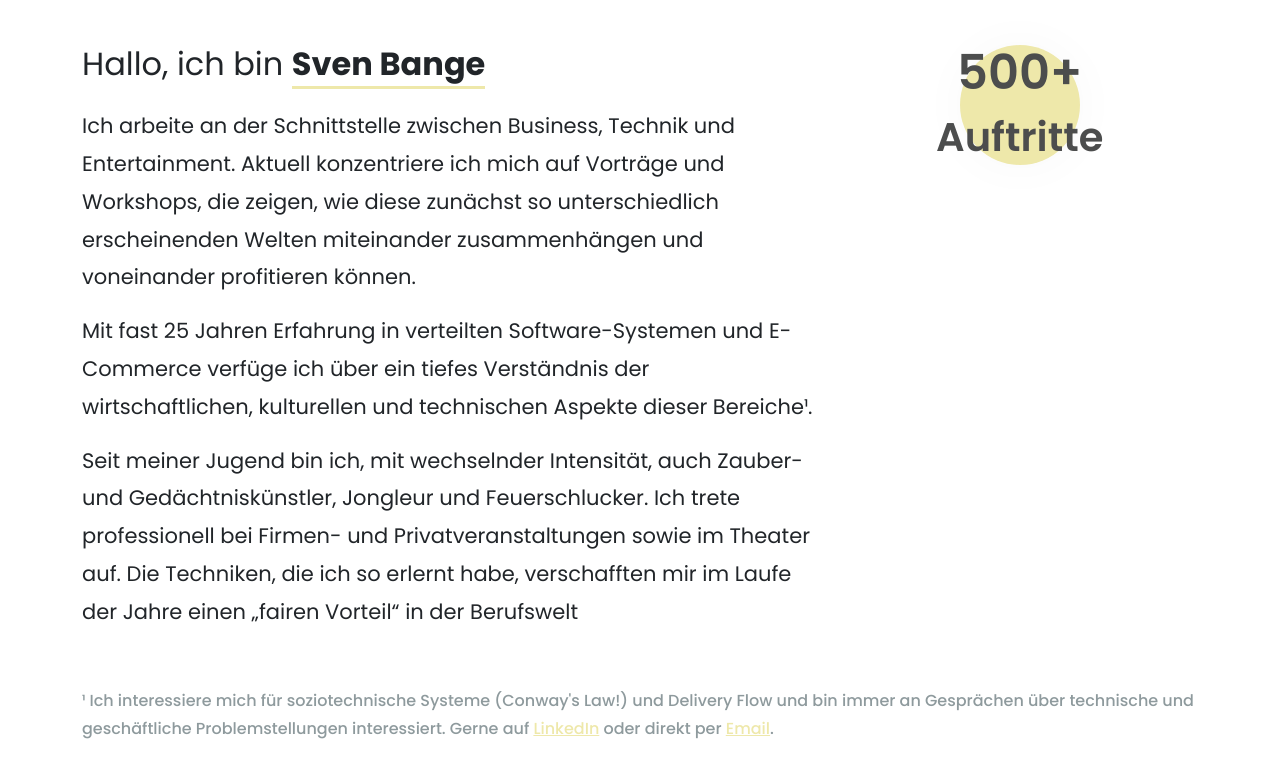
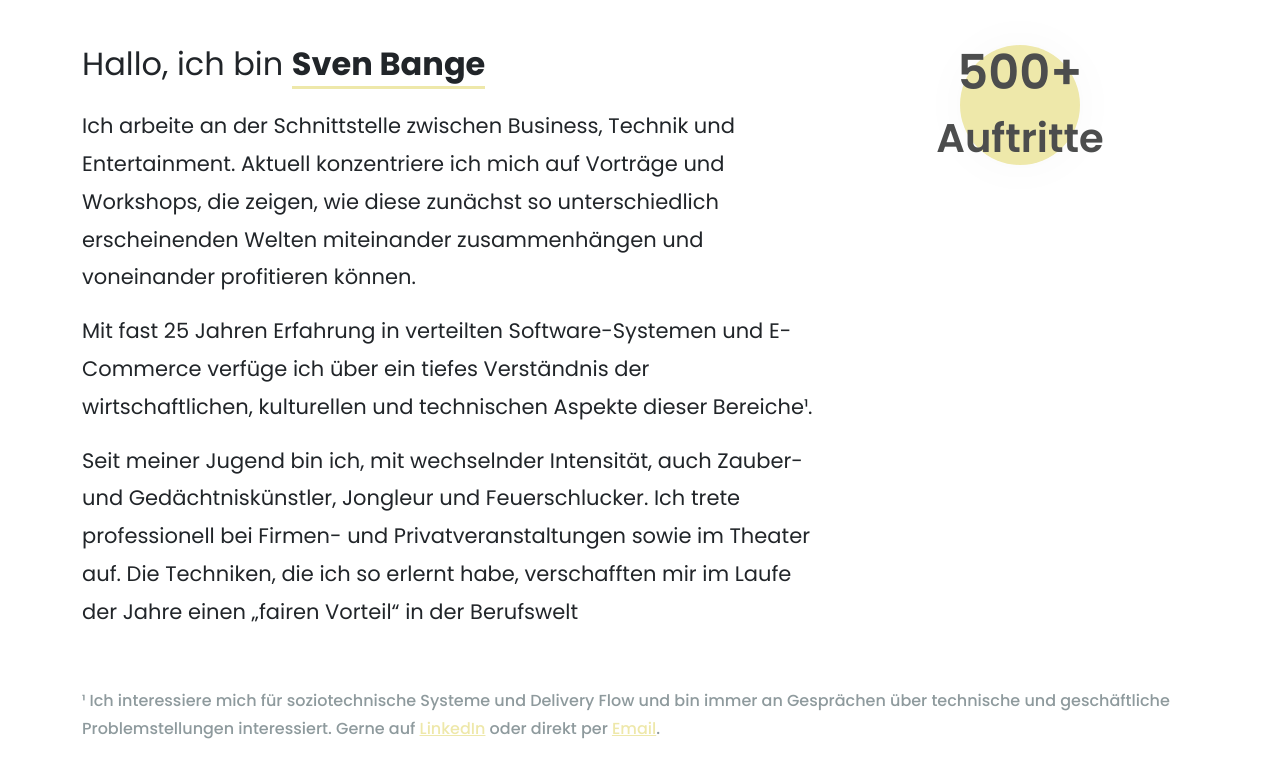
Before and after one commit to sbange/sbange.github.io, a plain HTML site: page index.html in a window 1280 px wide. Shown: the part 1063-1841 px from the top of the page. Drawn offline with Linux system fonts and the light colour scheme.

Commit message:
Update index.html

```diff
--- a/index.html
+++ b/index.html
@@ -124,7 +124,7 @@
         </div>
         <div class="row gy-3 mt-4">
           <div class="col-12 col-lg-12 wow fadeInUp">
-            <p class="text-muted fw-500 mb-0">&sup1; Ich interessiere mich für soziotechnische Systeme (Conway's Law!) und Delivery Flow und bin immer an Gesprächen über technische und geschäftliche Problemstellungen interessiert. Gerne auf <a href="https://www.linkedin.com/in/sbange/" target="_blank">LinkedIn</a> oder direkt per <a href="mailto:hello@svenbange.de">Email</a>.</p>
+            <p class="text-muted fw-500 mb-0">&sup1; Ich interessiere mich für soziotechnische Systeme und Delivery Flow und bin immer an Gesprächen über technische und geschäftliche Problemstellungen interessiert. Gerne auf <a href="https://www.linkedin.com/in/sbange/" target="_blank">LinkedIn</a> oder direkt per <a href="mailto:hello@svenbange.de">Email</a>.</p>
           </div>
         </div>
       </div>
```
